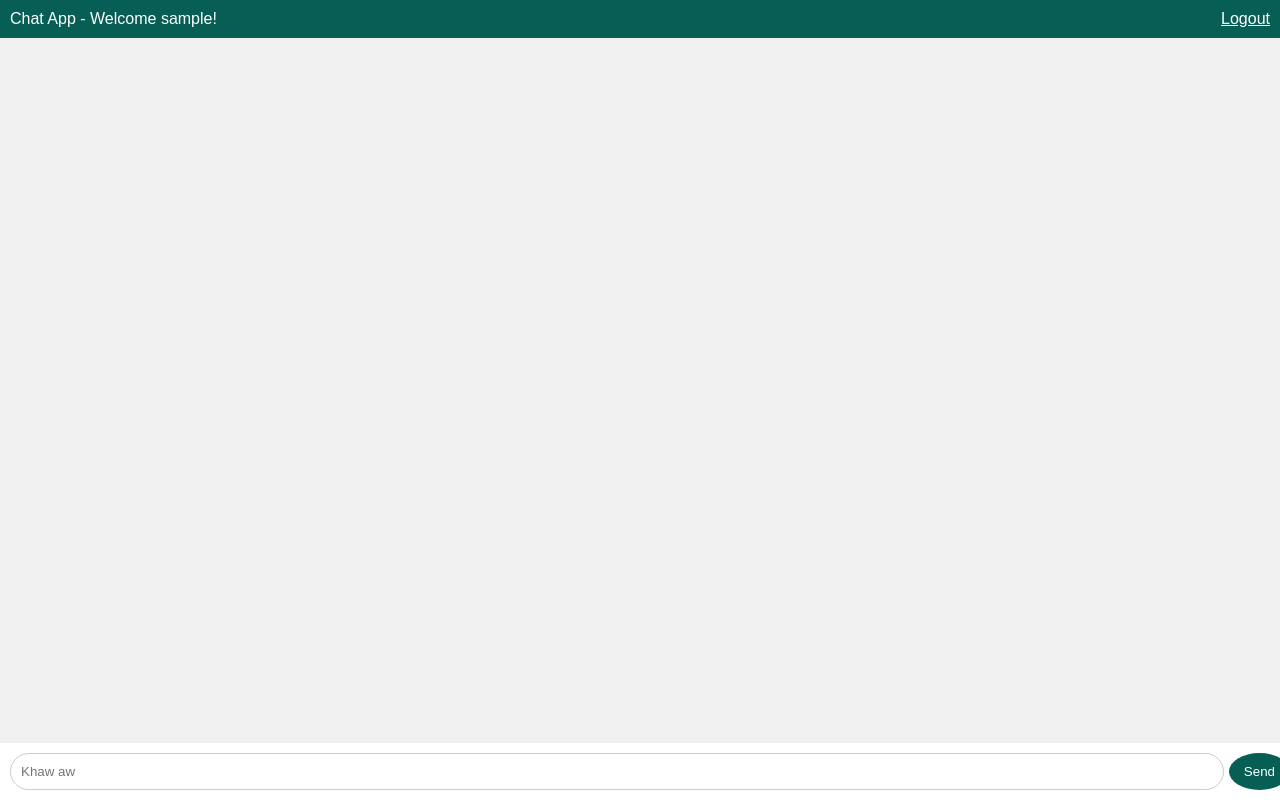
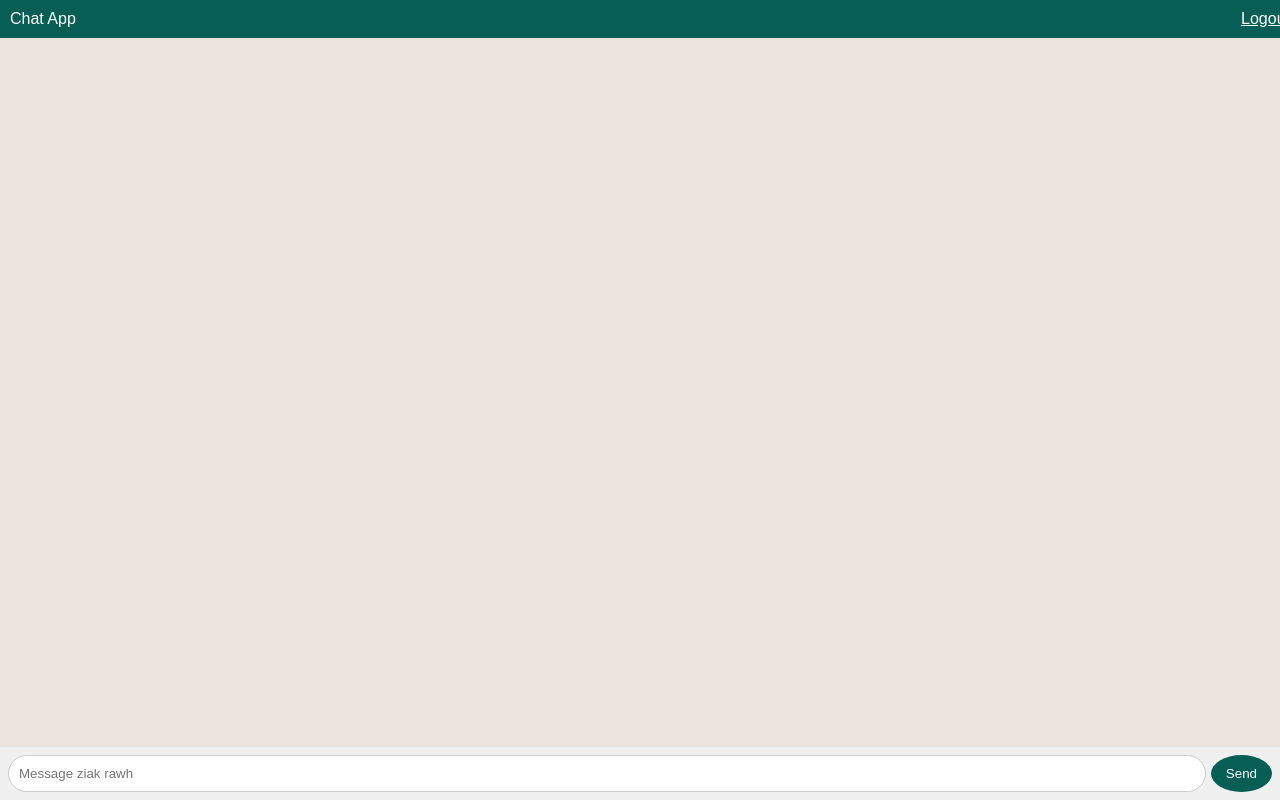
Before and after one commit to nghaka123/Chat-app, a Flask app: page /chat in a window 1280 px wide. Run offline with Flask 3, Linux system fonts and the light colour scheme; the visitor is signed in with stand-in values (Sample User, id 1); some libraries are stand-ins or nearby versions.

Commit message:
Update chat.html

```diff
--- a/templates/chat.html
+++ b/templates/chat.html
@@ -2,34 +2,34 @@
 <html>
 <head>
     <title>Chat App</title>
+    <meta name="viewport" content="width=device-width, initial-scale=1.0">
     <style>
-        body { font-family: Arial; background: #f0f0f0; margin: 0; }
-        .header { background: #075E54; color: white; padding: 10px; display: flex; justify-content: space-between; }
-        #messages { padding: 10px; height: 80vh; overflow-y: scroll; }
-        .msg { background: white; padding: 8px; margin: 5px; border-radius: 8px; max-width: 70%; }
+        body { font-family: Arial; background: #ece5dd; margin: 0; padding-bottom: 60px; }
+        .header { background: #075E54; color: white; padding: 10px; position: fixed; top:0; width:100%; display: flex; justify-content: space-between; }
+        #messages { padding: 60px 10px 10px 10px; }
+        .msg { background: white; padding: 8px 12px; margin: 5px 0; border-radius: 8px; max-width: 70%; word-wrap: break-word; }
         .me { background: #DCF8C6; margin-left: auto; }
-        .input-area { position: fixed; bottom: 0; width: 100%; display: flex; padding: 10px; background: white; }
+        .input-area { position: fixed; bottom: 0; width: 100%; display: flex; padding: 8px; background: #f0f0f0; box-sizing: border-box; }
         .input-area input { flex: 1; padding: 10px; border-radius: 20px; border: 1px solid #ccc; }
         .input-area button { padding: 10px 15px; margin-left: 5px; border: none; background: #075E54; color: white; border-radius: 50%; }
     </style>
 </head>
 <body>
     <div class="header">
-        <span>Chat App - Welcome {{ user }}!</span>
+        <span>Chat App</span>
         <a href="/logout" style="color:white;">Logout</a>
     </div>
 
     <div id="messages"></div>
 
     <form class="input-area" method="POST" action="/send">
-        <input type="text" name="message" placeholder="Khaw aw" required>
+        <input type="text" name="message" placeholder="Message ziak rawh" required>
         <button type="submit">Send</button>
     </form>
 
     <script src="https://www.gstatic.com/firebasejs/8.10.0/firebase-app.js"></script>
     <script src="https://www.gstatic.com/firebasejs/8.10.0/firebase-database.js"></script>
     <script>
-      // I Firebase config dah rawh
       var firebaseConfig = {
         apiKey: "{{ config.apiKey }}",
         authDomain: "{{ config.authDomain }}",
@@ -39,14 +39,14 @@
       firebase.initializeApp(firebaseConfig);
       var db = firebase.database();
 
-      // Message lo thleng en
+      // Message lo thleng zawng zawng en
       db.ref("messages").on("child_added", function(snapshot){
         var data = snapshot.val();
         var div = document.createElement("div");
         div.className = "msg " + (data.user == "{{ user }}" ? "me" : "");
         div.innerHTML = "<b>" + data.user + ":</b> " + data.text;
         document.getElementById("messages").appendChild(div);
-        document.getElementById("messages").scrollTop = document.getElementById("messages").scrollHeight;
+        window.scrollTo(0, document.body.scrollHeight);
       });
     </script>
 </body>
```
